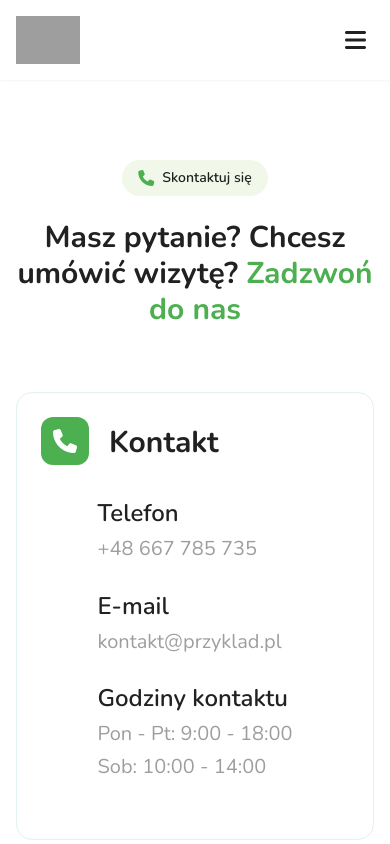
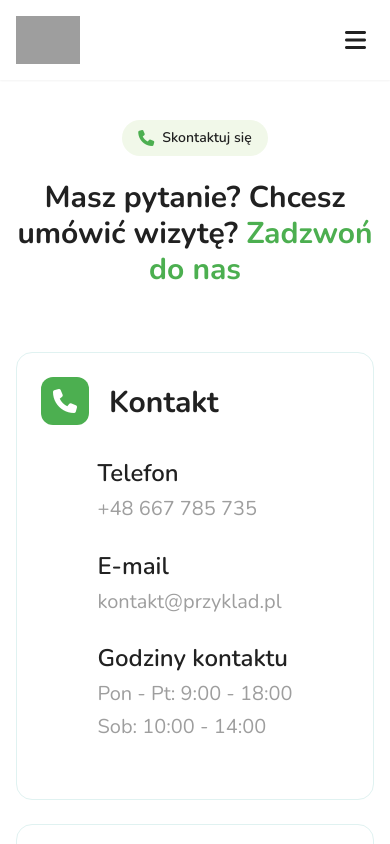
Before and after one commit to Mafeuszkaczor/Biomed, a Vue app: page /#/kontakt in a window 390 px wide. Shown: the top 844 px of the page. Built offline with nearby package versions, Linux system fonts and the light colour scheme; grey boxes are pictures that could not be loaded.

Commit message:
fix spacing

```diff
--- a/src/views/Contact.vue
+++ b/src/views/Contact.vue
@@ -1,5 +1,5 @@
 <template>
-    <div class="py-20">
+    <div class="lg:py-20 py-10">
         <div class="text-center max-w-3xl mx-auto mb-16">
             <div class="inline-flex items-center gap-2 bg-[var(--light-background-color)] px-4 py-2 rounded-full mb-6">
                 <i class="fas fa-phone text-[var(--primary-color)]" aria-hidden="true"></i>
--- a/src/views/Offer.vue
+++ b/src/views/Offer.vue
@@ -1,5 +1,5 @@
 <template>
-    <div class="py-20">
+    <div class="py-10 lg:py-20">
         <div class="text-center max-w-3xl mx-auto mb-16">
             <div class="inline-flex items-center gap-2 bg-[var(--light-background-color)] px-4 py-2 rounded-full mb-6">
                 <i class="fas fa-spa text-[var(--primary-color)]" aria-hidden="true"></i>
```
Also changed, not shown: 1 other file (tests, documents, lock files or other folders).
